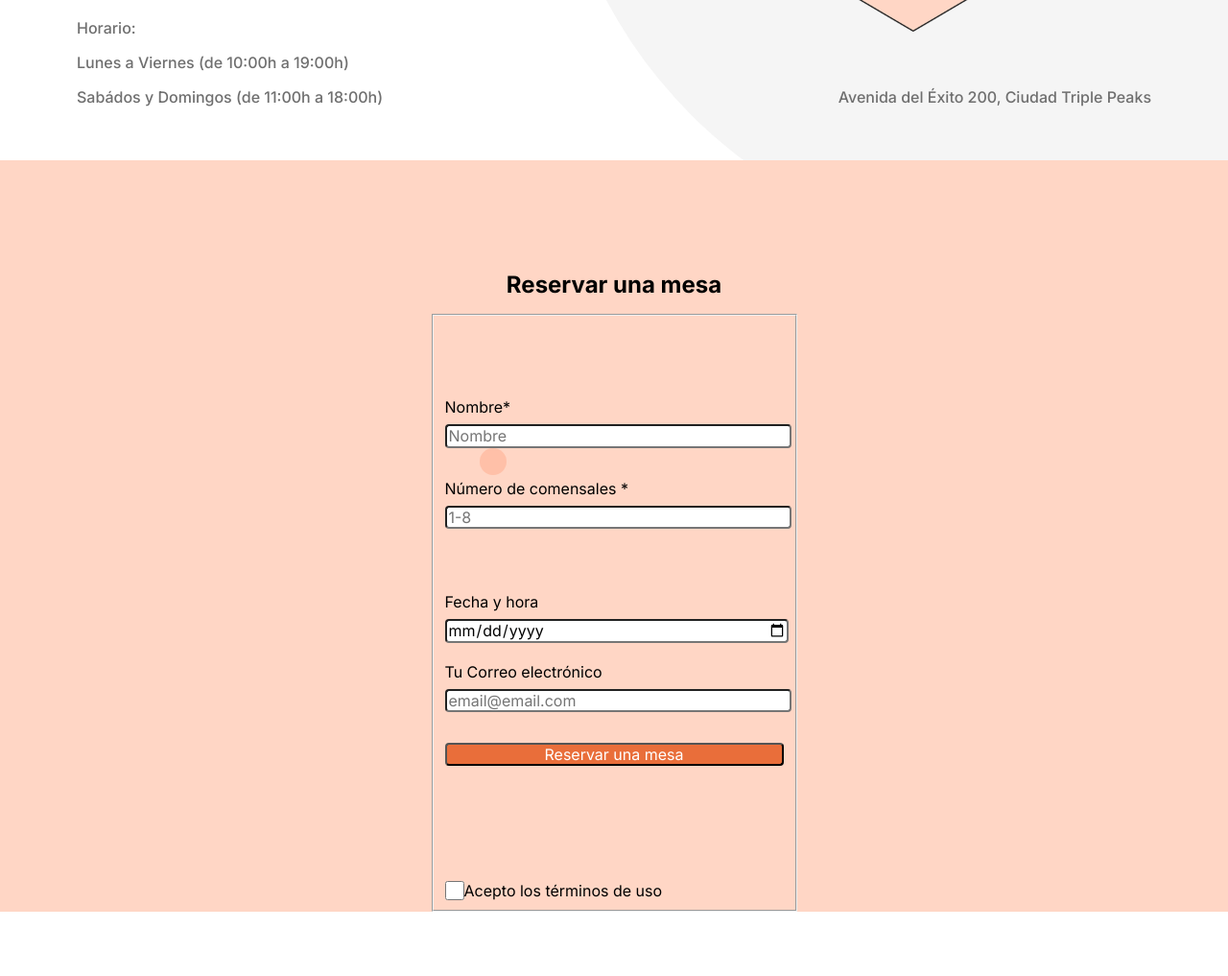
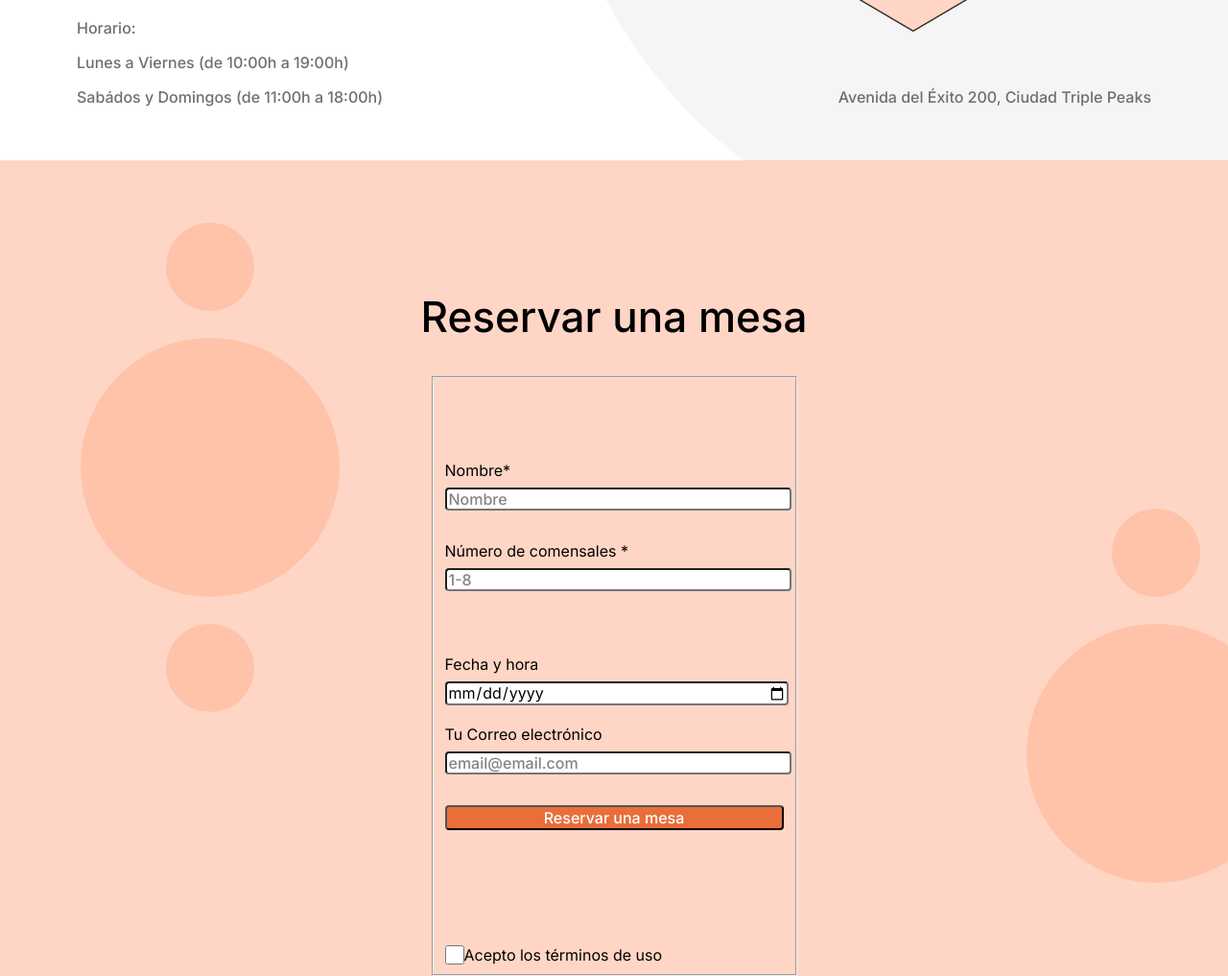
Before and after one commit to naomirubioo7/web_project_coffeeshop_es, a plain HTML site: page index.html in a window 1280 px wide. Shown: the part 633-1650 px from the top of the page at 96% size. Before the commit the page ends 1583 px from the top, so only its background shows below. Drawn offline with Linux system fonts and the light colour scheme.

Commit message:
en proceso 3

```diff
--- a/styles/style.css
+++ b/styles/style.css
@@ -99,22 +99,27 @@ body {
 }
 #reservation {
   background-color: #ffd6c5;
-  background-image:;
+  background-image: url(../images/background_reservation.svg);
   position: relative;
   padding-top: 100px;
   text-align: center;
 }
-#reservation::before {
-  position: absolute;
-  background-color: #ffc0a8;
-  border-radius: 50%;
-  content: "";
-  width: 28px;
-  height: 28px;
-  top: 300px;
-  left: 500px;
+
+#reservation h2 {
+  font-family: "Inter";
+  font-style: normal;
+  font-weight: 500;
+  font-size: 44px;
+  line-height: 52px;
 }
-
+.form__input::placeholder {
+  font-family: "Inter";
+  font-style: normal;
+  font-weight: 500;
+  font-size: 16px;
+  line-height: 20px;
+  color: #838383;
+}
 fieldset {
   display: flex;
   flex-direction: column;
@@ -124,7 +129,13 @@ fieldset {
   width: 100%;
   background-color: #e96e3a;
   color: white;
+  font-family: "Inter";
+  font-style: normal;
+  font-weight: 500;
+  font-size: 16px;
+  line-height: 20px;
 }
+
 .form__input {
   border-radius: 4px;
   width: 100%;
@@ -145,6 +156,7 @@ fieldset {
   display: flex;
   align-items: center;
 }
+
 .form__checkbox-input {
   border-radius: 2px;
   width: 20px;
```
Also changed, not shown: images/background_reservation.svg (added), images/check.svg (added), images/facebook_white.svg (added), images/instagram_white.svg (added), images/logo_coffeeshop_light.svg (added).
